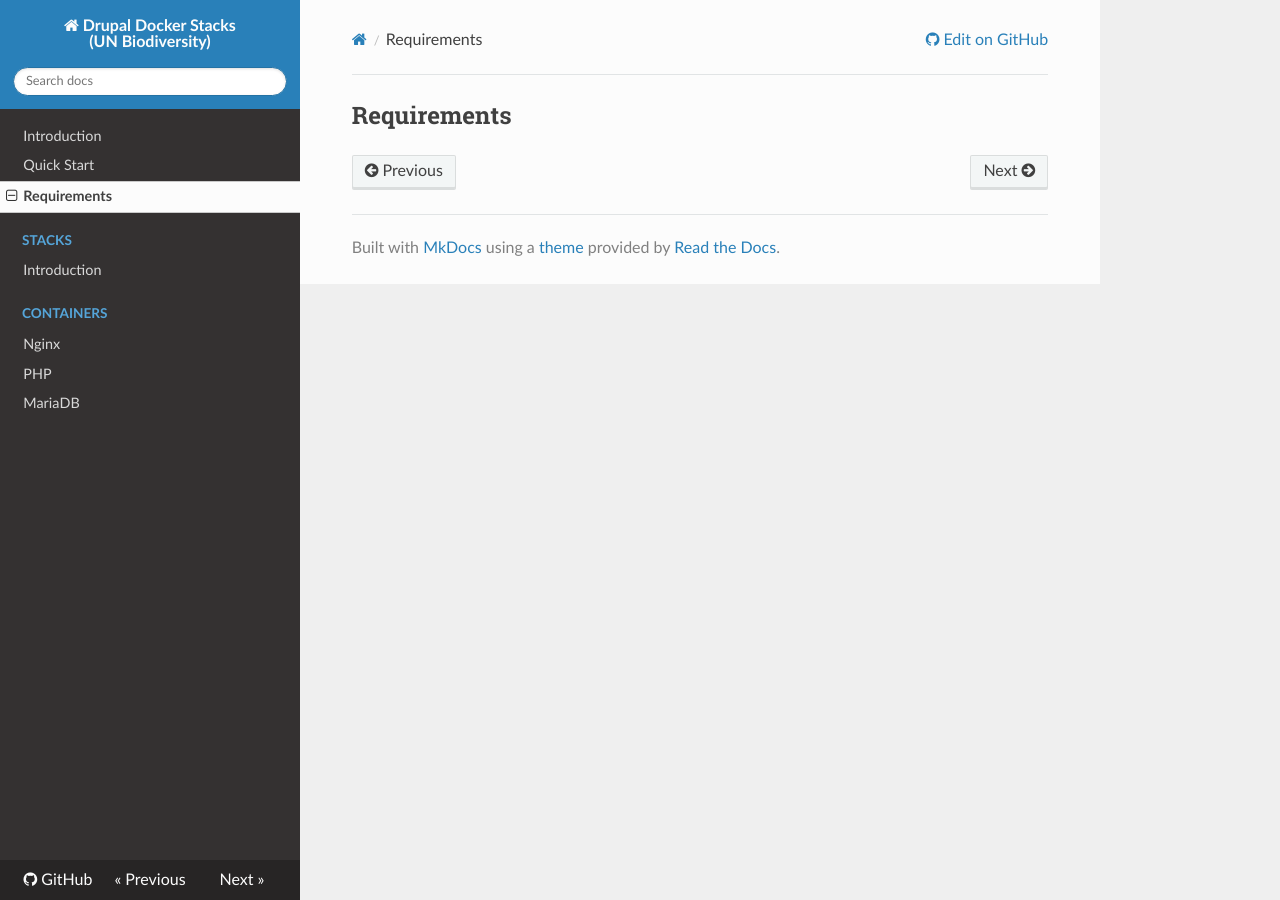
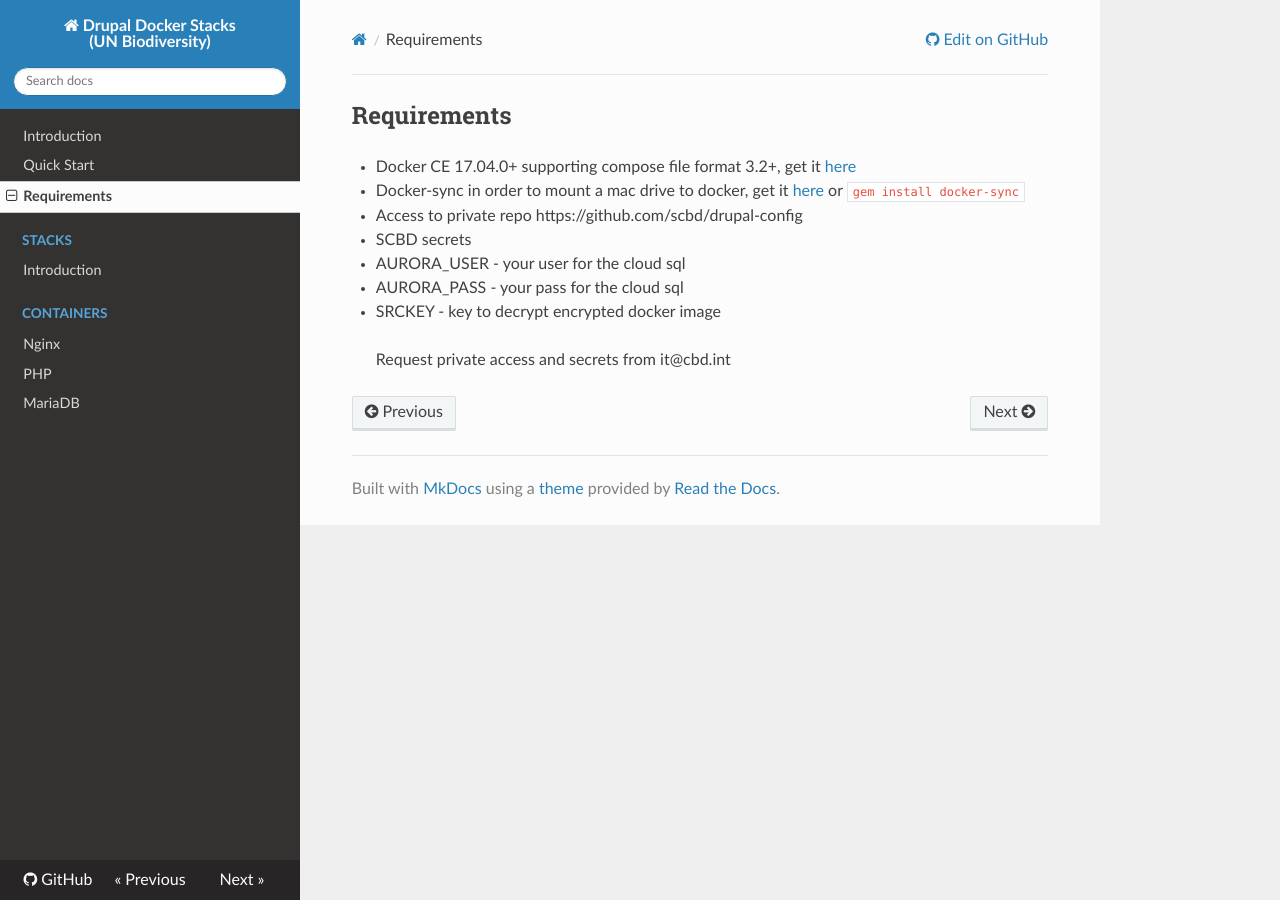
Before and after one commit to scbd/drupal-docker-stacks, an MkDocs documentation site: the page built from docs/requirements.md, in a window 1280 px wide. Built offline with MkDocs 1.6.1, drawn with Linux system fonts in a browser that asks for light colours; nearby versions of some CDN libraries; old or Windows-style settings are respelled for this version of MkDocs.

Commit message:
docs update

````diff
--- a/docs/requirements.md
+++ b/docs/requirements.md
@@ -1 +1,11 @@
 ## Requirements
+
+* Docker CE 17.04.0+ supporting compose file format 3.2+, get it [here](https://docs.docker.com/engine/installation/)
+* Docker-sync in order to mount a mac drive to docker, get it [here](http://docker-sync.io/) or ```gem install docker-sync ```
+* Access to private repo https://github.com/scbd/drupal-config
+* SCBD secrets
+  1. AURORA_USER - your user for the cloud sql
+  2. AURORA_PASS - your pass for the cloud sql
+  3. SRCKEY - key to decrypt encrypted docker image
+
+> Request private access and secrets from it@cbd.int
````
Also changed, not shown: docs/index.md (+0 -10 lines), docs/quick.md (+7 -0 lines).
